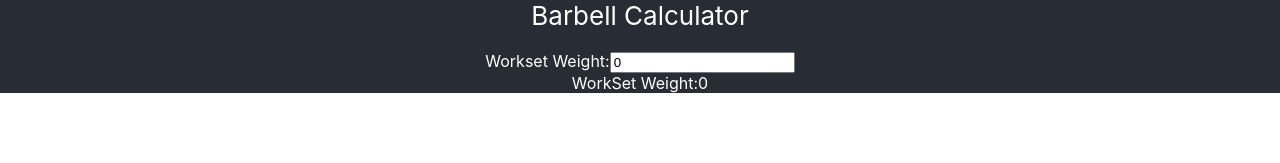
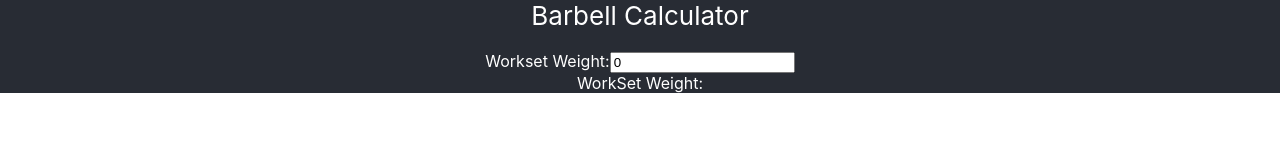
Before and after one commit to meagerfindings/Barbell-Calculator, a React (Create React App) app: page / in a window 1280 px wide. Shown: the top 163 px of the page. Built offline with nearby package versions, Linux system fonts and the light colour scheme.

Commit message:
[wip] adding largest plates helper to outputContainer

```diff
--- a/src/components/appContainer.jsx
+++ b/src/components/appContainer.jsx
@@ -34,7 +34,10 @@ class AppContainer extends React.Component {
           value={this.state.workSetWeight}
           handleOnChange={this.onWorkSetInputValueChange}
         />
-        <OutPutContainer workSetWeight={this.state.workSetWeight}/>
+        <OutPutContainer
+          availablePlates={this.state.availablePlates}
+          workSetWeight={this.state.workSetWeight}
+        />
       </>
     )
   }
--- a/src/components/weightDisplay/outPutContainer.jsx
+++ b/src/components/weightDisplay/outPutContainer.jsx
@@ -1,6 +1,7 @@
 import _ from "lodash";
 import React from "react";
 import { number } from "prop-types";
+import largestPlate from "../helpers/largestPlate";
 
 class OutPutContainer extends React.Component {
   static propTypes = {
@@ -21,10 +22,21 @@ class OutPutContainer extends React.Component {
   }
 
   renderWorkSetWeight = () => {
-   if (_.isNaN(this.props.workSetWeight)) return null;
+    if (_.isNaN(this.props.workSetWeight)) return null;
+    if (this.props.workSetWeight < 45 ) return null;
 
-   return this.props.workSetWeight;
+    const  weightWithoutBar = this.props.workSetWeight - this.props.availablePlates.barWeight;
+
+    // largestPlate(this.props.availablePlates.lbs, weightWithoutBar);
+
+    // return this.props.workSetWeight;
   }
+
+  availableLbs = () => {
+    const  plates = []
+    //TODO: Make into helper with specs
+    // for each entry within Lbs, add weight to plates as many times as it's available
+  };
 }
 
 export default OutPutContainer;
```
